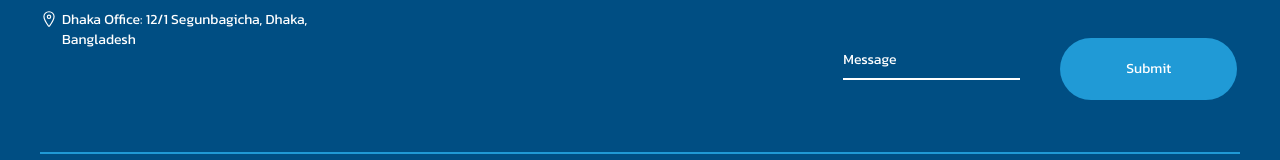
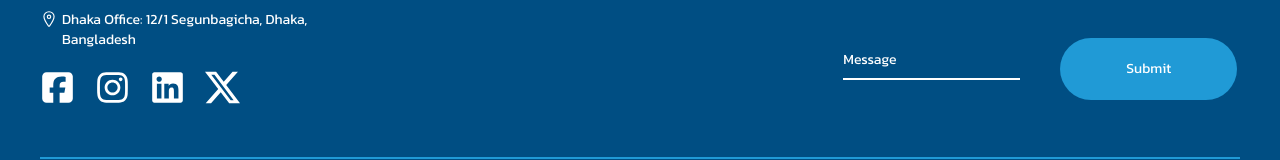
Before and after one commit to Rumon-Sarker/HIJIBIJI, a Next.js app: page /admin/postService in a window 1280 px wide. Shown: the part 1578-1738 px from the top of the page. Built offline with nearby package versions, Linux system fonts and the light colour scheme; no server answers; the database is empty.

Commit message:
social icon added

```diff
--- a/src/app/Shared/Footer.jsx
+++ b/src/app/Shared/Footer.jsx
@@ -6,7 +6,11 @@ import { IoLocationOutline } from "react-icons/io5";
 import Link from "next/link";
 import { createFooterContact } from "../../controls/postFooterContact/createFooterContact.js";
 import toast, { Toaster } from "react-hot-toast";
-const Footer = ({session}) => {
+import { FaSquareFacebook } from "react-icons/fa6";
+import { FaInstagram } from "react-icons/fa";
+import { FaLinkedin } from "react-icons/fa";
+import { BsTwitterX } from "react-icons/bs";
+const Footer = ({ session }) => {
   let formRef = useRef(null);
   const handlePost = async (formData) => {
     const res = await createFooterContact(formData);
@@ -47,6 +51,28 @@ const Footer = ({session}) => {
                 Dhaka Office: 12/1 Segunbagicha, Dhaka,
                 <br /> Bangladesh
               </p>
+              <div className="flex gap-5">
+                <h1>
+                  <Link href={"/"}>
+                    <FaSquareFacebook size={35} />
+                  </Link>
+                </h1>
+                <h1>
+                  <Link href={"/"}>
+                    <FaInstagram size={35} />
+                  </Link>
+                </h1>
+                <h1>
+                  <Link href={"/"}>
+                    <FaLinkedin size={35} />
+                  </Link>
+                </h1>
+                <h1>
+                  <Link href={"/"}>
+                    <BsTwitterX size={35} />
+                  </Link>
+                </h1>
+              </div>
             </div>
           </div>
           <div className="pr-16">
@@ -162,7 +188,14 @@ const Footer = ({session}) => {
         </div>
         <div className="py-10 mx-10 flex justify-between">
           <p className=""> ©Hijibusy 2002-2024. All rights reserved</p>
-          <p>terms & {session? <Link href={'/admin'}>privacy</Link>:<Link href={'/api/auth/login'}>privacy</Link>}</p>
+          <p>
+            terms &{" "}
+            {session ? (
+              <Link href={"/admin"}>privacy</Link>
+            ) : (
+              <Link href={"/api/auth/login"}>privacy</Link>
+            )}
+          </p>
         </div>
       </div>
     </div>
```
